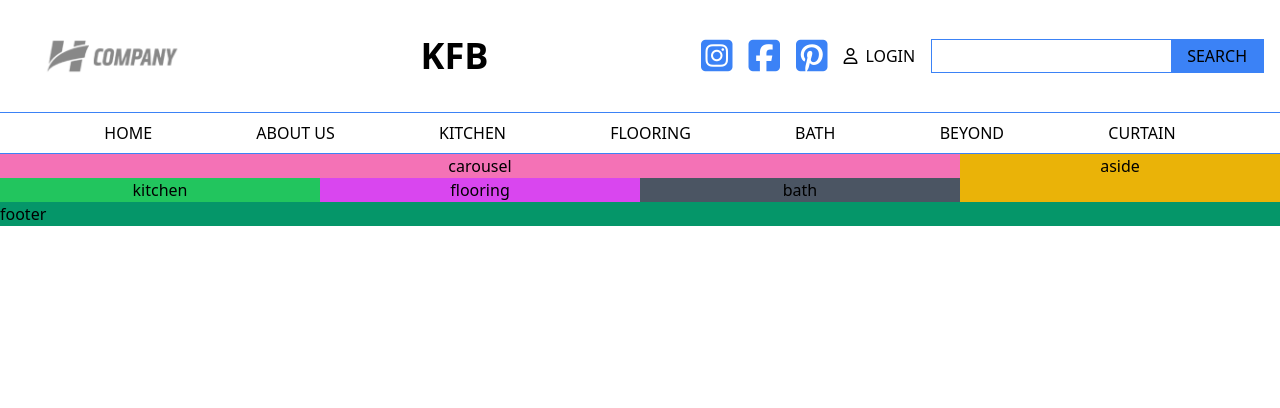
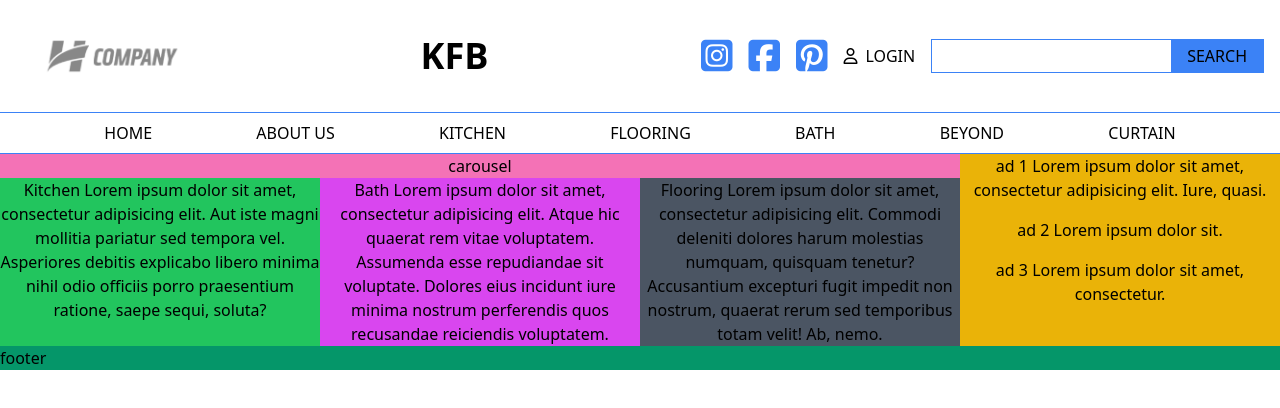
Before and after one commit to ohio-kfb/frontend, a Vue app: page / in a window 1280 px wide. Shown: the top 408 px of the page. Built offline with nearby package versions, Linux system fonts and the light colour scheme.

Commit message:
add lorem fillers

```diff
--- a/src/components/AsideComponent.vue
+++ b/src/components/AsideComponent.vue
@@ -3,7 +3,11 @@
 </script>
 
 <template>
-  <aside class="bg-yellow-500 w-full text-center md:basis-1/4">aside</aside>
+  <aside class="bg-yellow-500 w-full text-center md:basis-1/4 space-y-4">
+    <div>ad 1 Lorem ipsum dolor sit amet, consectetur adipisicing elit. Iure, quasi.</div>
+    <div>ad 2 Lorem ipsum dolor sit.</div>
+    <div>ad 3 Lorem ipsum dolor sit amet, consectetur.</div>
+  </aside>
 </template>
 
 <style scoped>
--- a/src/views/HomeView.vue
+++ b/src/views/HomeView.vue
@@ -3,8 +3,8 @@
 
 <template>
   <div class="grid grid-cols-1 md:grid-cols-3">
-    <div class="bg-green-500 text-center">kitchen</div>
-    <div class="bg-fuchsia-500 text-center">flooring</div>
-    <div class="bg-gray-600 text-center">bath</div>
+    <div class="bg-green-500 text-center">Kitchen Lorem ipsum dolor sit amet, consectetur adipisicing elit. Aut iste magni mollitia pariatur sed tempora vel. Asperiores debitis explicabo libero minima nihil odio officiis porro praesentium ratione, saepe sequi, soluta?</div>
+    <div class="bg-fuchsia-500 text-center">Bath Lorem ipsum dolor sit amet, consectetur adipisicing elit. Atque hic quaerat rem vitae voluptatem. Assumenda esse repudiandae sit voluptate. Dolores eius incidunt iure minima nostrum perferendis quos recusandae reiciendis voluptatem.</div>
+    <div class="bg-gray-600 text-center">Flooring Lorem ipsum dolor sit amet, consectetur adipisicing elit. Commodi deleniti dolores harum molestias numquam, quisquam tenetur? Accusantium excepturi fugit impedit non nostrum, quaerat rerum sed temporibus totam velit! Ab, nemo.</div>
   </div>
 </template>
```
